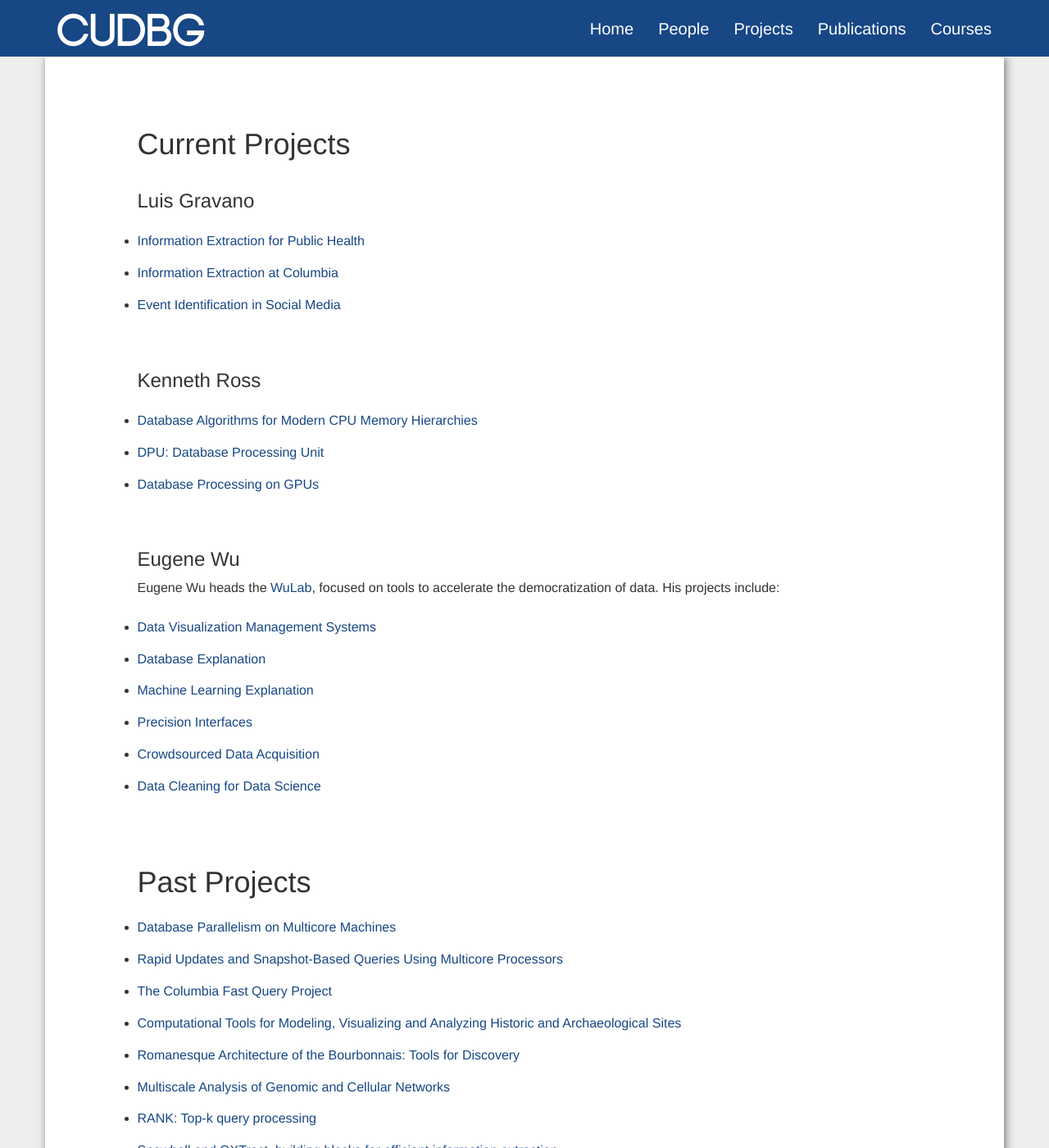
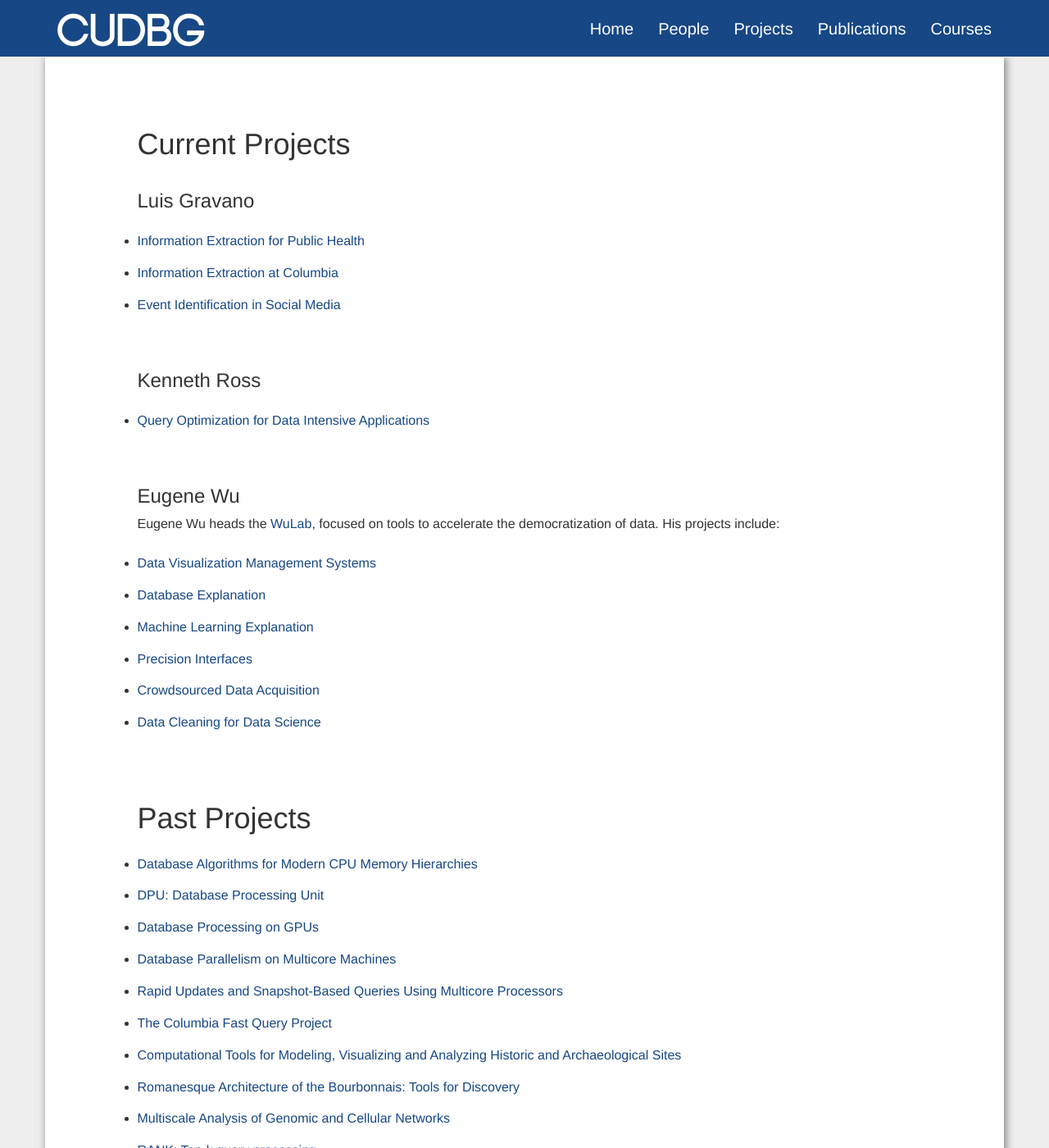
Before and after one commit to cudbg/cudbg.github.io, a Jekyll site: the page built from projects.md, in a window 1280 px wide and 1400 px high. Shown: the whole window at 82% size. Built offline with Jekyll 4.4.1, drawn with Linux system fonts in a browser that asks for light colours; nearby versions of some CDN libraries; our own code applies the rules of GitHub Pages for plain Markdown files.

Commit message:
Update projects.yml

```diff
--- a/_data/projects.yml
+++ b/_data/projects.yml
@@ -8,12 +8,8 @@ present:
     - name: Event Identification in Social Media
  - name: Kenneth Ross
    projects:
-    - url: http://www.cs.columbia.edu/~kar/cpumem.html
-      name: Database Algorithms for Modern CPU Memory Hierarchies
-    - url: http://arcade.cs.columbia.edu/dpu
-      name: "DPU: Database Processing Unit"
-    - url: http://www.cs.columbia.edu/~kar/gpuproject.html
-      name: Database Processing on GPUs
+    - url: https://cudbg.github.io/NSFQueryOpt4Apps/
+      name: Query Optimization for Data Intensive Applications
  - name: Eugene Wu
    description: "Eugene Wu heads the <a href='http://cudbg.github.io/lab' target='_blank'>WuLab</a>, focused on tools to accelerate the democratization of data.  His projects include:"
    projects:
@@ -30,6 +26,12 @@ present:
     - name: Data Cleaning for Data Science
       url: https://cudbg.github.io/lab/cleaning
 past:
+ - url: http://www.cs.columbia.edu/~kar/cpumem.html
+   name: Database Algorithms for Modern CPU Memory Hierarchies
+ - url: http://arcade.cs.columbia.edu/dpu
+   name: "DPU: Database Processing Unit"
+ - url: http://www.cs.columbia.edu/~kar/gpuproject.html
+   name: Database Processing on GPUs
  - url: http://www.cs.columbia.edu/~kar/mapd.html
    name: Database Parallelism on Multicore Machines
  - url: http://www.cs.columbia.edu/~kar/snapshot.html
```
